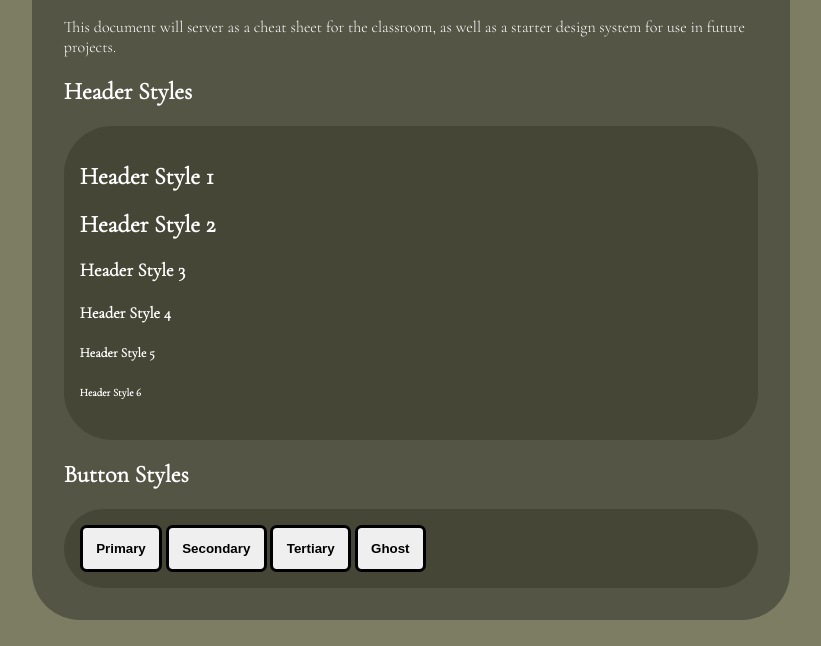
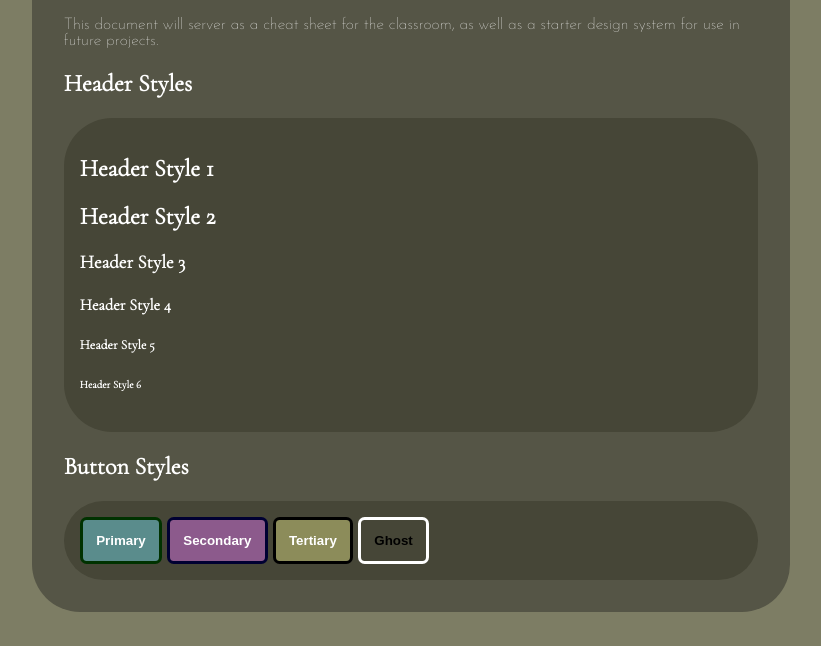
Before and after one commit to NaomiGeorge2/Web-Design-1-Project-1, a plain HTML site: page index.html in a window 1280 px wide. Shown: the part 154-800 px from the top of the page, without its empty margins (229-1050 px from the left). Drawn offline with nearby package versions, Linux system fonts and the light colour scheme.

Commit message:
Fixed Start Design System

```diff
--- a/Styles/styles.css
+++ b/Styles/styles.css
@@ -10,7 +10,6 @@ html {
     background-color: rgb(125,125,100);
     color: rgb(255,255,255);
     font-family: 'Josefin Sans', sans-serif;
-    font-family: 'Cormorant Garamond', serif;
 }
 
 h1,
@@ -18,14 +17,11 @@ h2,
 h3,
 h4,
 h5,
-h6,{
-    font-family: 'Josefin Sans', sans-serif;
-}
-/*
-    Outline: white 1px dotted}*/
+h6 {font-family: 'Cormorant Garamond', serif;}
+
+/* Outline: white 1px dotted}*/
 
 main {
-
     width: 60%;
     margin: 0 auto;
     padding: 2em;
@@ -41,6 +37,7 @@ main {
 }
 
 /*button Styles*/
+
 .btn {
     padding: 1em;
     border-radius: .5em;
@@ -48,26 +45,26 @@ main {
     font-weight: bold;
 }
 
-.btn-primary {
+.btn-Primary {
     color: rgb(255,255,255);
     background-color: rgb(90,140,140);
-    border-color: rgb(0,50,0)
+    border-color: rgb(0,50,0);
 }
 
-.btn-secondary{
+.btn-Secondary {
     color: rgb(255,255,255);
     background-color: rgb(140,90,140);
-    border-color: rgb(0,0,50)
+    border-color: rgb(0,0,50);
 }
 
-.btn-tertiary{
+.btn-Tertiary {
     color: rgb(255,255,255);
-    background-color: rgb(0,0,0);
+    background-color: rgb(140,140,90);
     border-color: rgb(0,0,0);
 }
 
-.btn-ghost {
+.btn-Ghost {
     color: rgb(0,0,0);
     background-color: rgba(0,0,0,0);
-    border-color: rgb(255,255,255)
+    border-color: rgb(255,255,255);
 }
--- a/index.html
+++ b/index.html
@@ -6,7 +6,7 @@
     <title>Web Deisgn 1 Design</title>
     <link rel="preconnect" href="https://fonts.googleapis.com">
     <link rel="preconnect" href="https://fonts.gstatic.com" crossorigin>
-    <link href="https://fonts.googleapis.com/css2?family=Cormorant+Garamond:wght@300&family=Josefin+Sans:wght@100;400&display=swap" rel="stylesheet">
+    <link href="https://fonts.googleapis.com/css2?family=Cormorant+Garamond:wght@300&family=Josefin+Sans:wght@100&display=swap" rel="stylesheet">
     <link rel="stylesheet" href="./Styles/styles.css">
 </head>
 <body>
@@ -39,8 +39,6 @@
             <Button class="btn btn-Tertiary">Tertiary</Button>
             <Button class="btn btn-Ghost">Ghost</Button>
 
-
-
         </section>
 
     </Main>
```
